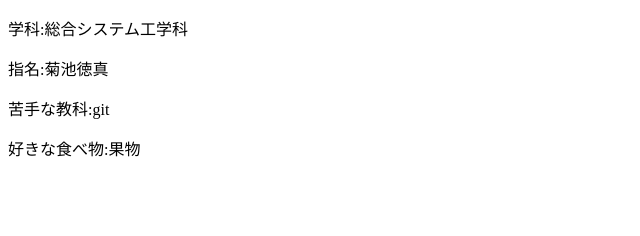
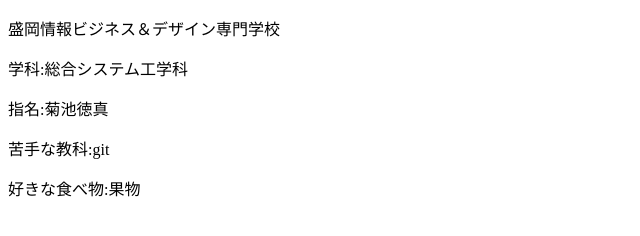
Before and after one commit to yoshidasen/branch-test, a plain HTML site: page profile_B.html in a window 1280 px wide. Shown: the whole page, without its empty margins (0-640 px from the left). Drawn offline with Linux system fonts and the light colour scheme.

Commit message:
プロフィールページに学校名を追加

```diff
--- a/profile_B.html
+++ b/profile_B.html
@@ -4,6 +4,7 @@
 <meta charset="utf-8">
 </head>
 <body>
+<p>盛岡情報ビジネス＆デザイン専門学校</p>
 <p>学科:総合システム工学科</p>
 <p>指名:菊池徳真</p>
 <p>苦手な教科:git</p>
```
